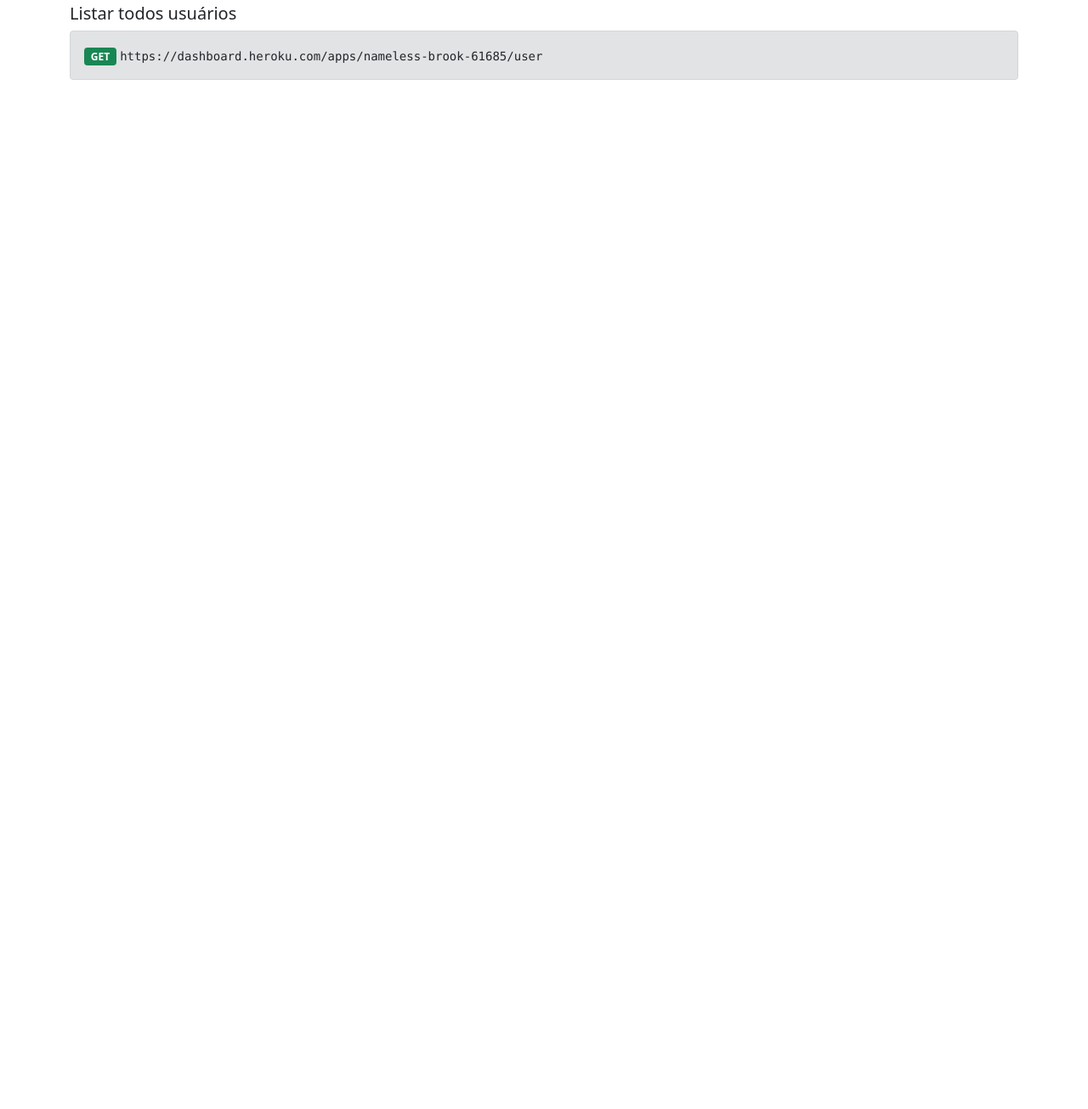
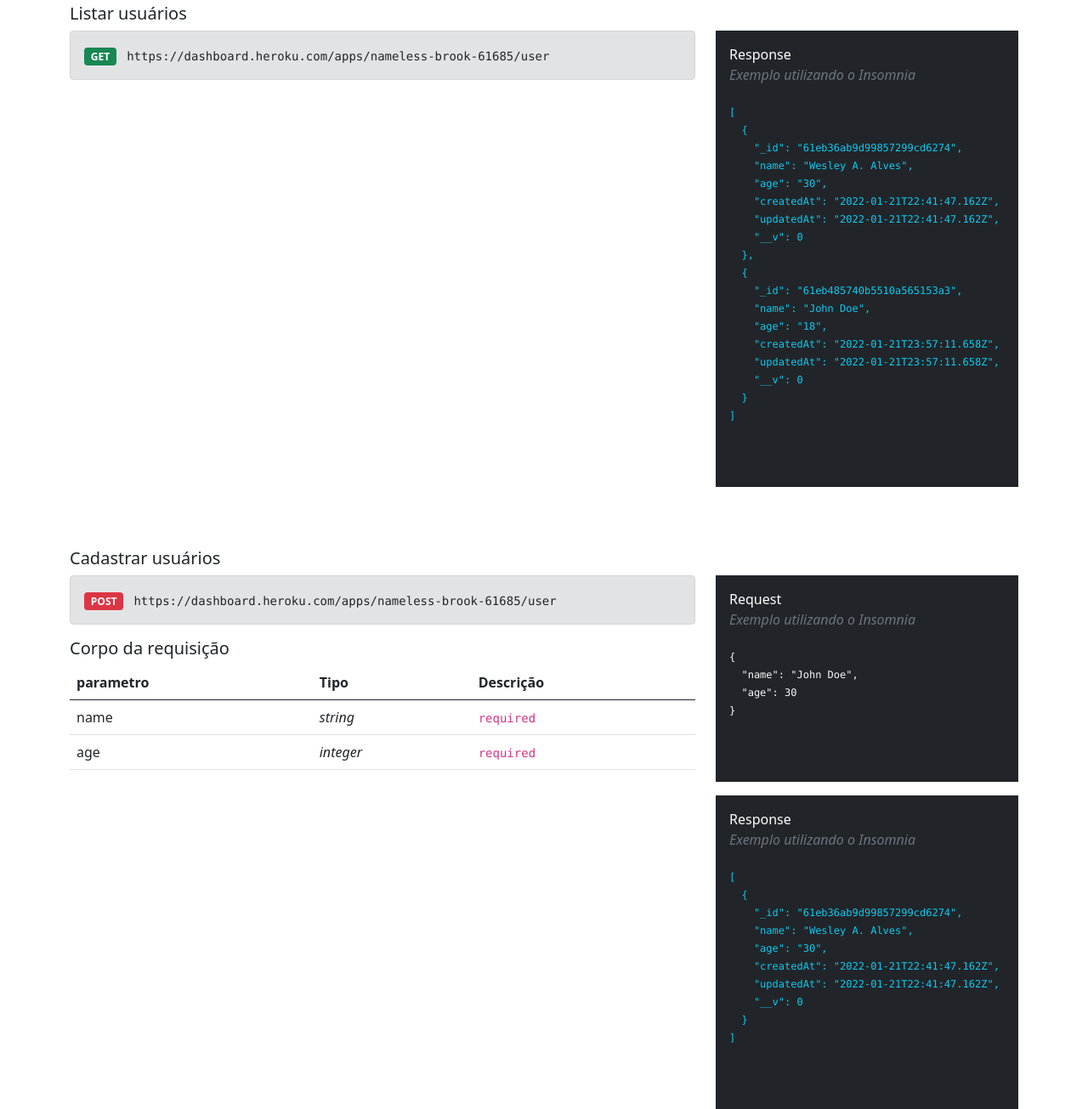
Before and after one commit to devalvez/demo-api-node, a website: page src/html/request.html in a window 1280 px wide. Shown: the part 356-1661 px from the top of the page at 85% size. Before the commit the page ends 800 px from the top, so only its background shows below. Drawn offline with nearby package versions, Linux system fonts and the light colour scheme.

Commit message:
atualizações

```diff
--- a/src/app/model/User.js
+++ b/src/app/model/User.js
@@ -7,7 +7,7 @@ const UserSchema = new mongoose.Schema(
             reuqired: true
         },
         age: {
-            type: String,
+            type: Number,
             required: true
         }
     },
--- a/src/html/request.html
+++ b/src/html/request.html
@@ -10,7 +10,7 @@
     <title>API Node Demo + Heroku</title>
   </head>
   <body>
-     <nav class="navbar navbar-expand-lg bg-dark navbar-dark">
+    <nav class="navbar navbar-expand-lg bg-dark navbar-dark">
       <div class="container">
         <a class="navbar-brand" href="#">API Node Demo</a>
       </div>
@@ -20,8 +20,8 @@
       <div class="row justify-content-end pt-4 pb-4">
         <a class="btn btn-success col-2" href="https://github.com/devalvez/demo-api-node">Repo Github</a>
       </div>
-      <div class="row">
-        <div class="col-12 pt-5">
+      <div class="row pt-5">
+        <div class="col-12">
           <p class="text-secondary">
             Os exemplos abaixo, são de rotas existentes dentro da api mas essas rotas não
             possuem aplicação em abientes reais, mas pode ser baixada e adapitada,
@@ -39,16 +39,121 @@
       </div>
       <div class="row mt-3">
         <div class="col-12">
-          <h5>Listar todos usuários</h5>
+          <h5>Listar usuários</h5>
         </div>
       </div>
       <div class="row">
-        <div class="col-12 d-inline">
+        <div class="col-8 d-inline">
           <div class="alert alert-secondary">
-          <span class="badge bg-success">GET</span>
-          <code class="text-dark">
-   https://dashboard.heroku.com/apps/nameless-brook-61685/user
-          </code>
+            <span class="badge bg-success me-2">GET</span>
+            <code class="text-dark">https://dashboard.heroku.com/apps/nameless-brook-61685/user</code>
+          </div>
+        </div>
+
+        <div class="col-4">
+          <div class="bg-dark p-3">
+            <span class="text-white">Response</span>
+            <br />
+            <span class="text-secondary"><i>Exemplo utilizando o Insomnia</i></span>
+            <pre>
+              <code style="font-size: 12px;" class="text-info">
+[
+  {
+    "_id": "61eb36ab9d99857299cd6274",
+    "name": "Wesley A. Alves",
+    "age": "30",
+    "createdAt": "2022-01-21T22:41:47.162Z",
+    "updatedAt": "2022-01-21T22:41:47.162Z",
+    "__v": 0
+  },
+  {
+    "_id": "61eb485740b5510a565153a3",
+    "name": "John Doe",
+    "age": "18",
+    "createdAt": "2022-01-21T23:57:11.658Z",
+    "updatedAt": "2022-01-21T23:57:11.658Z",
+    "__v": 0
+  }
+]
+              </code>
+            </pre>
+          </div>
+        </div>
+      </div>
+    </section>
+
+    <section class="container mt-4">
+      <div class="row">
+        <div class="col-12 mt-5">
+          <h5>Cadastrar usuários</h5>
+        </div>
+      </div>
+
+      <div class="row">
+        <div class="col-8 d-inline">
+          <div class="alert alert-secondary">
+            <span class="badge bg-danger me-2">POST</span>
+            <code class="text-dark">https://dashboard.heroku.com/apps/nameless-brook-61685/user</code>
+          </div>
+
+          <h5>Corpo da requisição</h5>
+
+          <table class="table">
+            <thead>
+              <tr>
+                <th scope="col">parametro</td>
+                  <th scope="col">Tipo</td>
+                    <th scope="col">Descrição</td>
+              </tr>
+            </thead>
+            <tbody>
+              <tr>
+                <td>name</td>
+                <td><i>string</i></td>
+                <td><code>required</code></td>
+              </tr>
+              <tr>
+                <td>age</td>
+                <td><i>integer</i></td>
+                <td><code>required</code></td>
+              </tr>
+            </tbody>
+          </table>
+
+        </div>
+        <div class="col-4">
+          <div class="bg-dark p-3">
+            <span class="text-white">Request</span>
+            <br />
+            <span class="text-secondary"><i>Exemplo utilizando o Insomnia</i></span>
+            <pre>
+              <code style="font-size: 12px;" class="text-light">
+{
+  "name": "John Doe",
+  "age": 30
+}
+              </code>
+            </pre>
+          </div>
+
+          <div class="bg-dark p-3 mt-3">
+            <span class="text-white">Response</span>
+            <br />
+            <span class="text-secondary"><i>Exemplo utilizando o Insomnia</i></span>
+            <pre>
+              <code style="font-size: 12px;" class="text-info">
+[
+  {
+    "_id": "61eb36ab9d99857299cd6274",
+    "name": "Wesley A. Alves",
+    "age": "30",
+    "createdAt": "2022-01-21T22:41:47.162Z",
+    "updatedAt": "2022-01-21T22:41:47.162Z",
+    "__v": 0
+  }
+]
+              </code>
+            </pre>
           </div>
         </div>
       </div>
@@ -61,8 +166,8 @@
 
     <!-- Option 2: Separate Popper and Bootstrap JS -->
     <!--
-    <script src="https://cdn.jsdelivr.net/npm/@popperjs/core@2.9.2/dist/umd/popper.min.js" integrity="sha384-IQsoLXl5PILFhosVNubq5LC7Qb9DXgDA9i+tQ8Zj3iwWAwPtgFTxbJ8NT4GN1R8p" crossorigin="anonymous"></script>
-    <script src="https://cdn.jsdelivr.net/npm/bootstrap@5.0.2/dist/js/bootstrap.min.js" integrity="sha384-cVKIPhGWiC2Al4u+LWgxfKTRIcfu0JTxR+EQDz/bgldoEyl4H0zUF0QKbrJ0EcQF" crossorigin="anonymous"></script>
+         <script src="https://cdn.jsdelivr.net/npm/@popperjs/core@2.9.2/dist/umd/popper.min.js" integrity="sha384-IQsoLXl5PILFhosVNubq5LC7Qb9DXgDA9i+tQ8Zj3iwWAwPtgFTxbJ8NT4GN1R8p" crossorigin="anonymous"></script>
+         <script src="https://cdn.jsdelivr.net/npm/bootstrap@5.0.2/dist/js/bootstrap.min.js" integrity="sha384-cVKIPhGWiC2Al4u+LWgxfKTRIcfu0JTxR+EQDz/bgldoEyl4H0zUF0QKbrJ0EcQF" crossorigin="anonymous"></script>
     -->
   </body>
 </html>
--- a/src/server.js
+++ b/src/server.js
@@ -1,6 +1,7 @@
 const express = require("express");
 const db = require("./database/config");
 const mongoose = require("mongoose");
+const PORT = process.env.PORT || 3001;
 
 class App {
     constructor() {
@@ -11,7 +12,7 @@ class App {
         this.routes();
 
         this.express.listen(8080, () => {
-            console.log(`Application running on port 8080`);
+            console.log(`Application running on port ${PORT}`);
         });
                            }
 
```
Also changed, not shown: src/html/welcome.html (+1 -1 lines).
